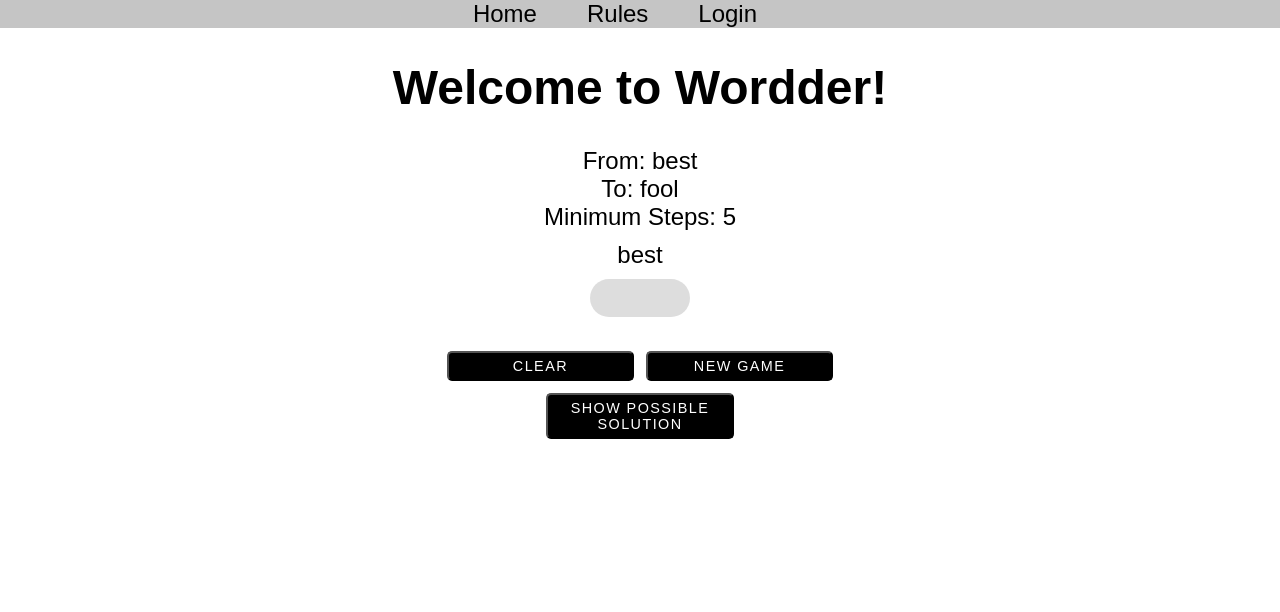
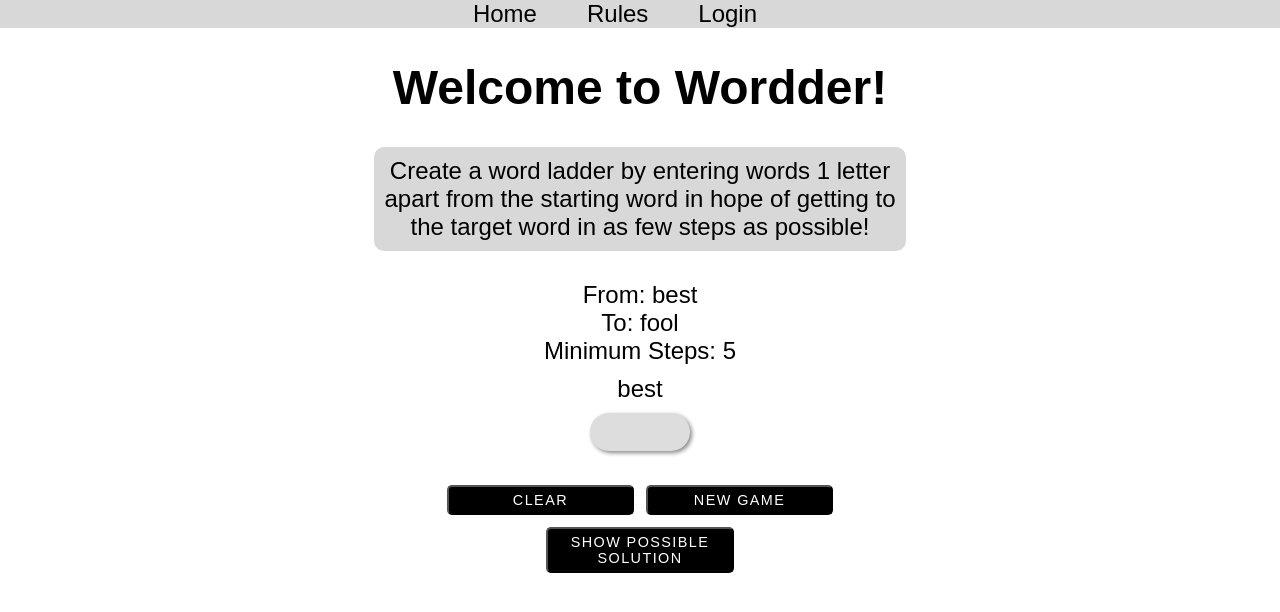
Before and after one commit to garyarzuma/wordder, a React (Create React App) app: page /best/fool/ in a window 1280 px wide. Shown: the top 612 px of the page. Built offline with nearby package versions, Linux system fonts and the light colour scheme.

Commit message:
Updated color and shadows on buttons

```diff
--- a/src/App.css
+++ b/src/App.css
@@ -71,7 +71,7 @@ button {
 
 .nav-container{
   display:block;
-  background-color: rgb(197, 197, 197);
+  background: rgb(216, 216, 216);
   height: 30%;
 }
 
--- a/src/components/Wordder.js
+++ b/src/components/Wordder.js
@@ -1,4 +1,5 @@
 import '../App.css';
+import './styles/Wordder.css'
 import React, {useState, useEffect} from 'react';
 import wordList from '../graphs/wordLists/four_word_list.js'
 import { traverseGraph } from '../graphs/traverseGraph';
@@ -142,6 +143,7 @@ const Wordder = ( {fromWord,setFromWord,toWord,setToWord, correctGuessesArray, s
   }
 
   const handleClearClick = () => {
+    setMessage(null)
     if(correctGuessesArray.length > 1){
       setCorrectGuessesArray(correctGuessesArray.slice(0,-1))
       prevGuess = correctGuessesArray[correctGuessesArray.length-2]
@@ -152,6 +154,7 @@ const Wordder = ( {fromWord,setFromWord,toWord,setToWord, correctGuessesArray, s
   return (
     <div className="Home">
       <h1>Welcome to Wordder!</h1>
+      <div className="front-page-rules">Create a word ladder by entering words 1 letter apart from the starting word in hope of getting to the target word in as few steps as possible!</div>
       <div>From: {fromWord}</div>
       <div>To:  {toWord}</div>
       <div>Minimum Steps: {minSteps}</div>
--- a/src/components/styles/Guessboxes.css
+++ b/src/components/styles/Guessboxes.css
@@ -8,5 +8,10 @@
 	height: 1.5em;
 	border-radius: 1em;
 	margin-top:10px;
-	font-size: 1em
+	font-size: 1em;
+	box-shadow: 2px 2px 4px #888888;
 }
+
+.guessBox:hover{
+	background-color: #c5c5c5;
+}
--- /dev/null
+++ b/src/components/styles/Wordder.css
@@ -0,0 +1,12 @@
+.front-page-rules{
+    margin:auto;
+    margin-bottom: 30px;
+    width: 40%;
+    background: rgb(216, 216, 216);
+    border-radius: 10px;
+    padding: 10px;
+}
+
+button:hover{
+    box-shadow: 2px 2px 4px #888888;
+}
```
